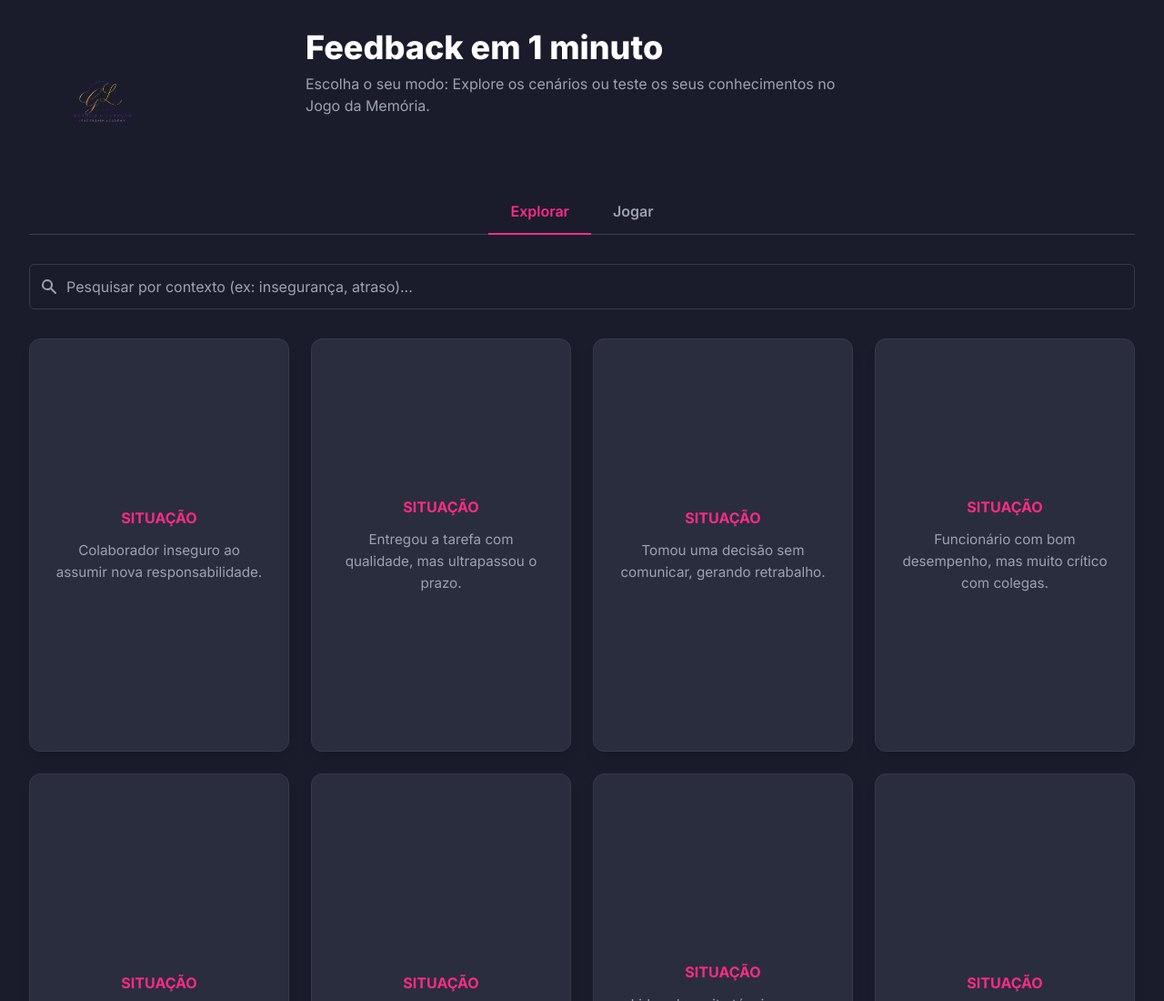
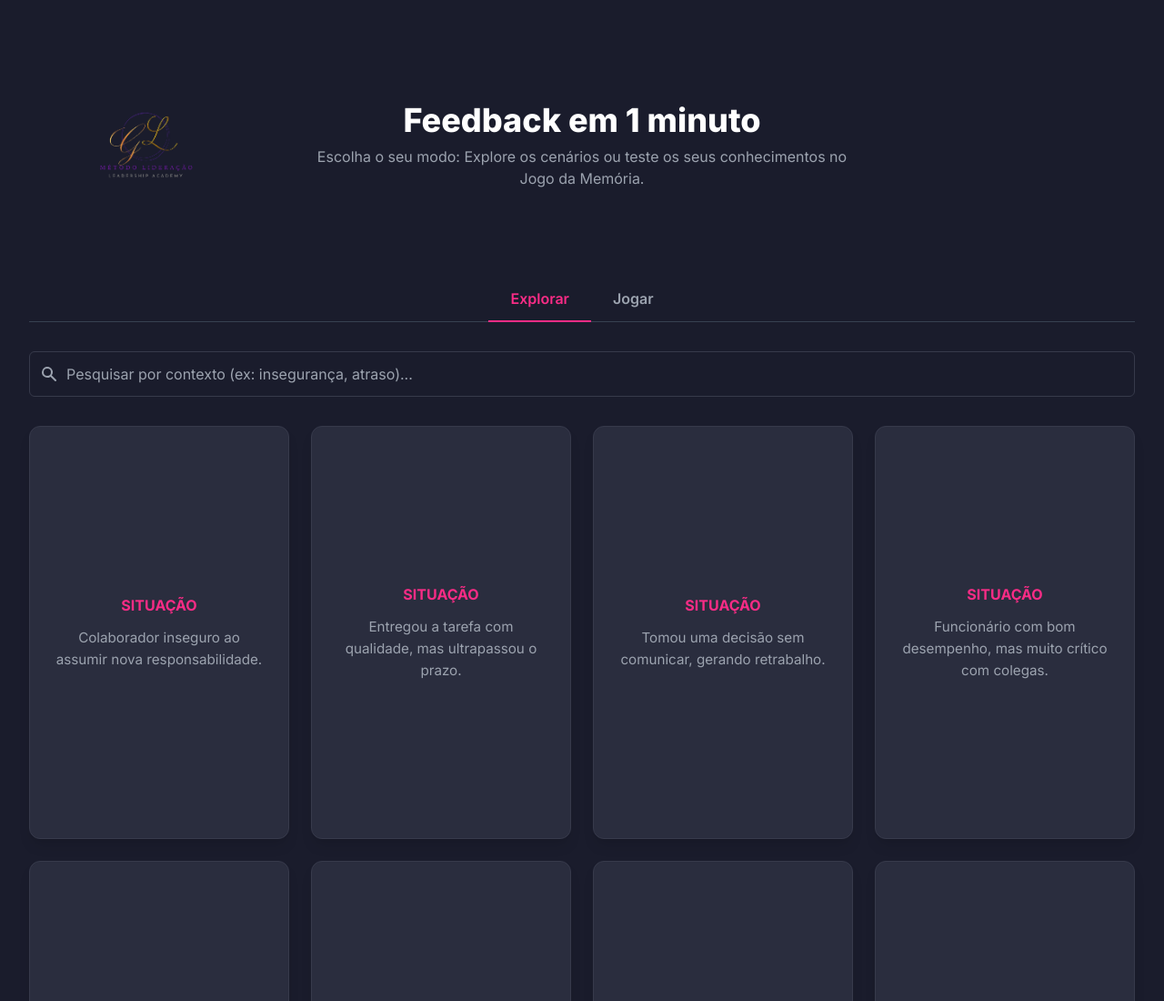
Before and after one commit to Lhuchy/Feedbackapp, a plain HTML site: page index.html in a window 1280 px wide. Shown: the top 1100 px of the page at 91% size. Drawn offline with nearby package versions, Linux system fonts and the light colour scheme.

Commit message:
Update index.html

```diff
--- a/index.html
+++ b/index.html
@@ -279,11 +279,12 @@
 </head>
 <body class="p-4 sm:p-8">
 
-   <div class="max-w-7xl mx-auto flex flex-col sm:flex-row items-center sm:items-start justify-center sm:justify-between mb-4">
-    <div class="w-full sm:w-1/4 flex-shrink-0 flex justify-center sm:justify-start mb-4 sm:mb-0">
-        <img src="logoGL.png" alt="Logo Método Lideração" class="h-[240px] sm:h-[160px] mx-auto sm:mx-0">
+<div class="max-w-7xl mx-auto flex flex-col sm:flex-row items-center justify-center mb-4">
+    <div class="w-full sm:w-1/4 flex-shrink-0 flex justify-center sm:justify-start mb-6 sm:mb-0">
+        <img src="logoGL.png" alt="Logo Método Lideração"
+             class="w-3/4 sm:w-48 lg:w-64 max-w-xs sm:max-w-none">
     </div>
-    <div class="w-full sm:w-1/2 text-center sm:text-left">
+    <div class="w-full sm:w-1/2 text-center">
         <h1 class="text-3xl sm:text-4xl font-extrabold text-white">Feedback em 1 minuto</h1>
         <p class="text-gray-400 mt-2">Escolha o seu modo: Explore os cenários ou teste os seus conhecimentos no Jogo da Memória.</p>
     </div>
```
